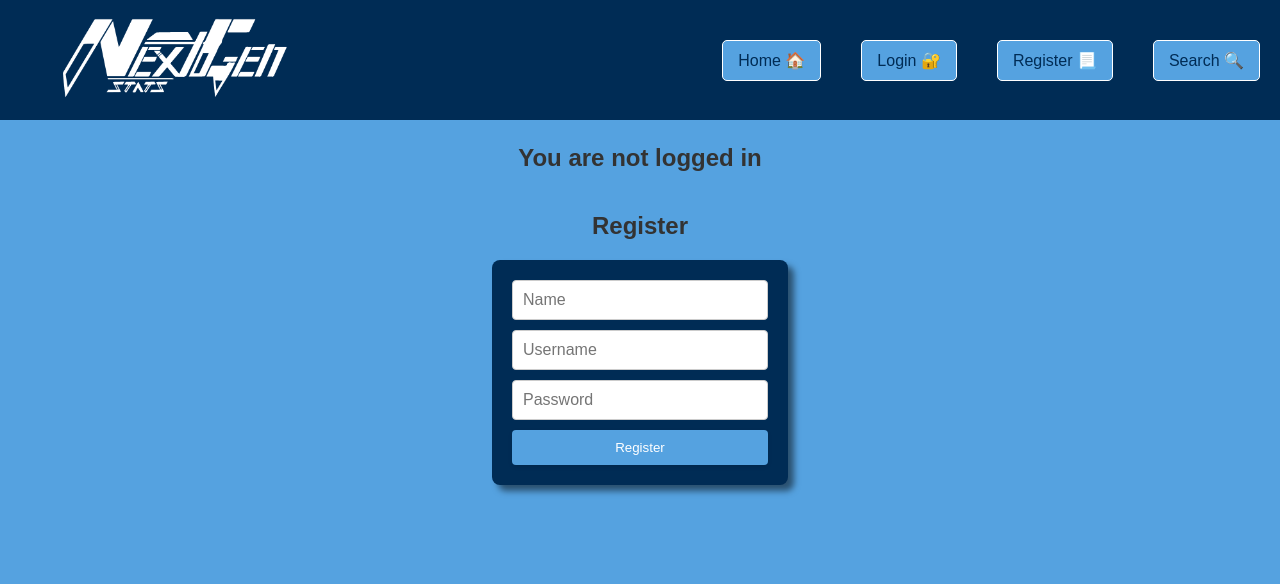
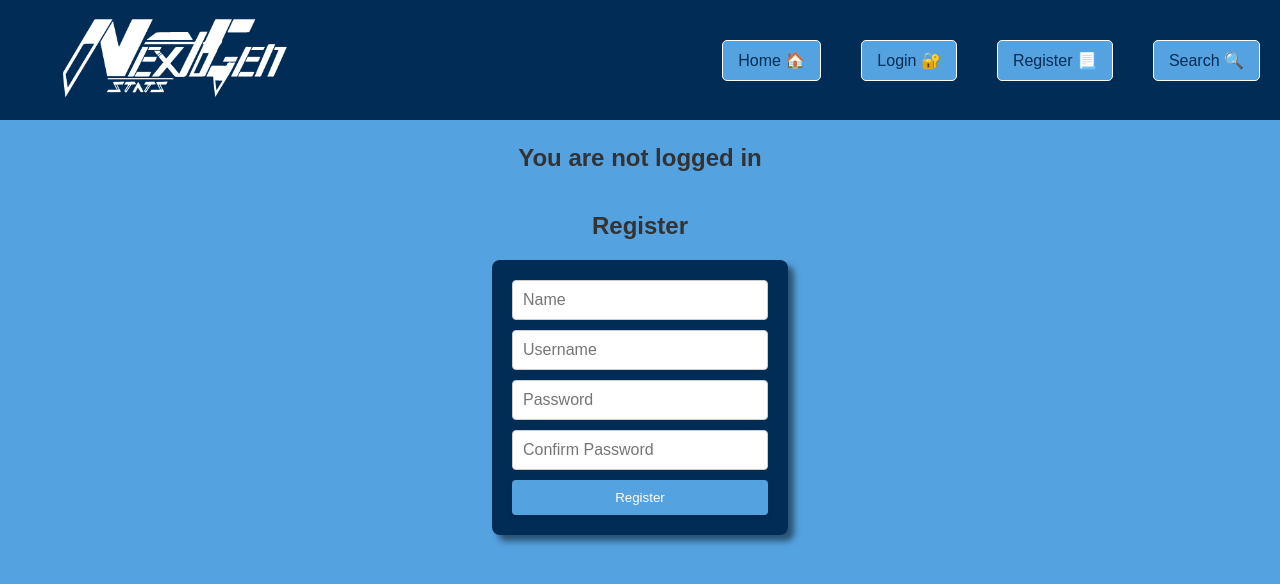
Before and after one commit to Spit-ball/nextgen-capstone, a Next.js app: page /register in a window 1280 px wide. Shown: the top 584 px of the page. Built offline with nearby package versions, Linux system fonts and the light colour scheme.

Commit message:
added basic password confirmation to registration with error message

```diff
--- a/app/components/HeaderComponent.jsx
+++ b/app/components/HeaderComponent.jsx
@@ -42,7 +42,7 @@ const HeaderComponent = ({ showSearch }) => {
             type="text"
             value={searchQuery}
             onChange={(e) => setSearchQuery(e.target.value)}
-            placeholder="Search for a player by BattleTag"
+            placeholder="Enter BattleTag: JohnDoe#1234"
             className="header-search-input"
           />
           <button
--- a/app/components/LoginComponent.jsx
+++ b/app/components/LoginComponent.jsx
@@ -12,6 +12,7 @@ const LoginComponent = () => {
   const handleLogin = async (event) => {
     event.preventDefault();
     setLoading(true);
+
     try {
       await login(username, password);
       Router.push("/");
--- a/app/components/RegisterComponent.jsx
+++ b/app/components/RegisterComponent.jsx
@@ -7,12 +7,21 @@ import "./componentStyles/RegisterComponent.css";
 const Register = () => {
   const [username, setUsername] = useState("");
   const [password, setPassword] = useState("");
+  const [confirmPassword, setConfirmPassword] = useState("");
+  const [errorMessage, setErrorMessage] = useState("");
   const [loading, setLoading] = useState(false);
   const [name, setName] = useState("");
 
   const handleSubmit = async (event) => {
     event.preventDefault();
     setLoading(true);
+    setErrorMessage("");
+
+    if (password !== confirmPassword) {
+      setErrorMessage("Passwords do not match");
+      setLoading(false);
+      return;
+    }
 
     const response = await fetch("/api/userProfile/createUser", {
       method: "POST",
@@ -38,6 +47,9 @@ const Register = () => {
       <div className="register-container">
         <h1 className="register-title">Register</h1>
         <form className="register-form" onSubmit={handleSubmit}>
+          {errorMessage && (
+            <p className="confirm-password-error-message">{errorMessage}</p>
+          )}
           <input
             disabled={loading}
             type="text"
@@ -62,6 +74,14 @@ const Register = () => {
             placeholder="Password"
             className="register-input"
           />
+          <input
+            disabled={loading}
+            type="password"
+            placeholder="Confirm Password"
+            className="register-input"
+            value={confirmPassword}
+            onChange={(e) => setConfirmPassword(e.target.value)}
+          />
           <button className="register-button" type="submit">
             Register
           </button>
--- a/app/components/SearchComponent.jsx
+++ b/app/components/SearchComponent.jsx
@@ -81,7 +81,7 @@ const SearchComponent = ({ battleTag }) => {
 
   return (
     <div className="search-container">
-      <h1 className="search-title">Search for a player</h1>
+      <h1 className="search-title">Search for a player by BattleTag</h1>
       <form className="search-form" onSubmit={handleSearch}>
         <input
           required={searchQuery.length}
@@ -90,7 +90,7 @@ const SearchComponent = ({ battleTag }) => {
           type="text"
           value={searchQuery}
           onChange={(e) => setSearchQuery(e.target.value)}
-          placeholder="Enter Overwatch 2 Battletag"
+          placeholder="Enter BattleTag: JohnDoe#1234"
           className="search-input"
         />
         <button
--- a/app/components/componentStyles/RegisterComponent.css
+++ b/app/components/componentStyles/RegisterComponent.css
@@ -49,6 +49,12 @@
   text-align: center;
 }
 
+.confirm-password-error-message {
+  color: red;
+  font-size: 20px;
+  text-align: center;
+}
+
 @media (max-width: 768px) {
   .register-form {
     width: 50%;
```
Also changed, not shown: 1 other file (tests, documents, lock files or other folders).
